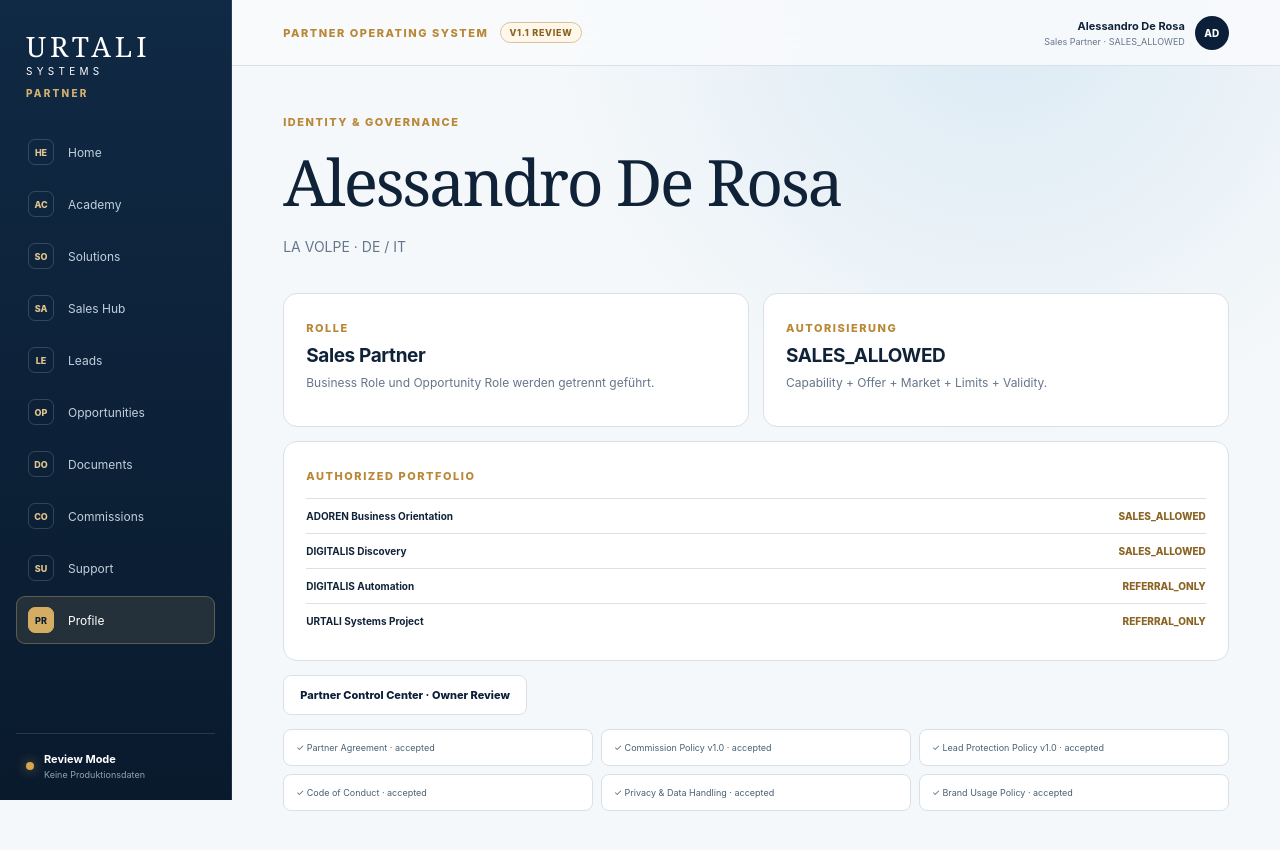
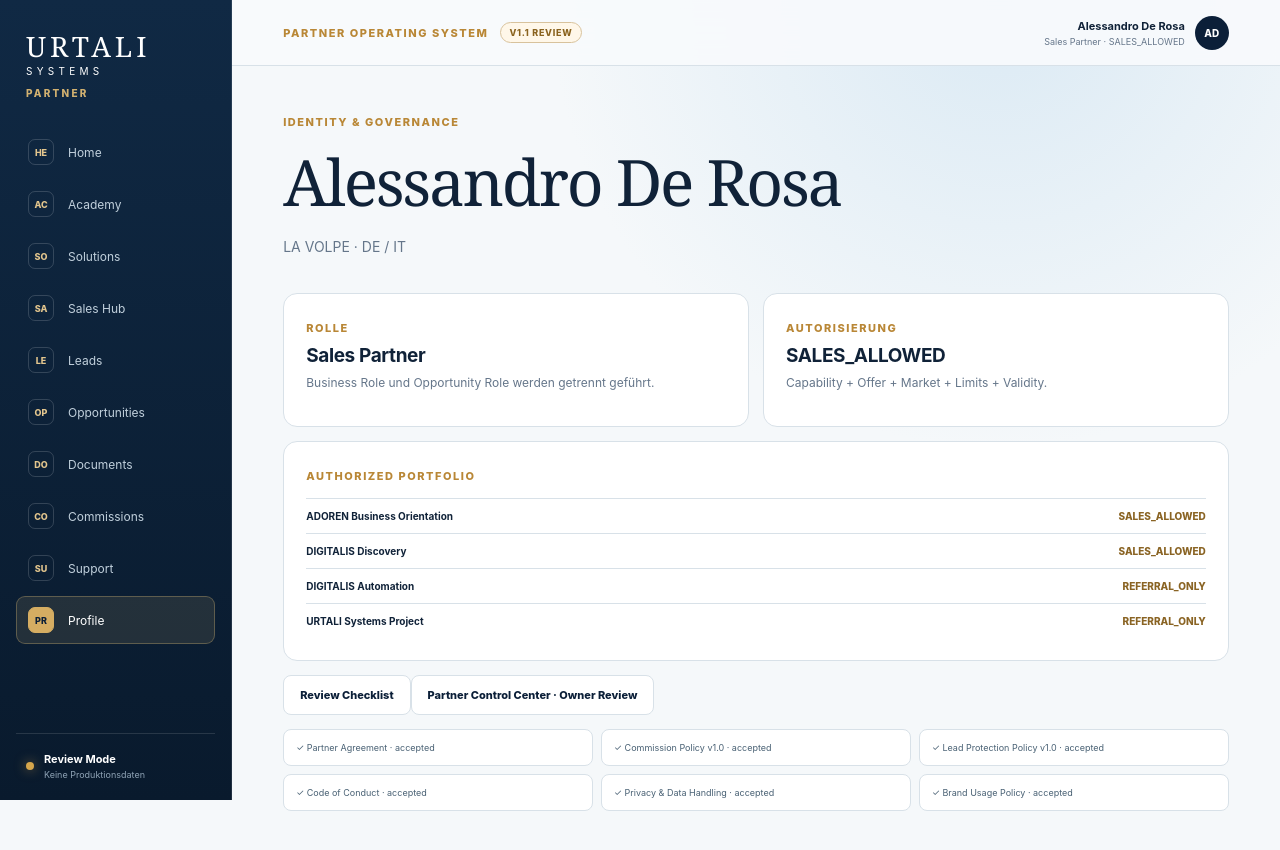
Before and after one commit to lavolpeofficial/vito-platform, a Next.js app in the folder apps/partner-portal/: page /profile in a window 1280 px wide. Shown: the top 850 px of the page. Built offline with nearby package versions, Linux system fonts and the light colour scheme.

Commit message:
feat(partner-portal): expose owner review shortcuts

```diff
--- a/apps/partner-portal/app/(portal)/profile/page.tsx
+++ b/apps/partner-portal/app/(portal)/profile/page.tsx
@@ -18,7 +18,7 @@ export default function ProfilePage() {
           {solutions.map((solution) => <div key={solution.id}><strong>{solution.name}</strong><span>{solution.permission}</span></div>)}
         </div>
       </section>
-      <div className="owner-review-link"><a className="button secondary" href="/admin">Partner Control Center · Owner Review</a></div><section className="governance-grid">
+      <div className="owner-review-link"><a className="button secondary" href="/review">Review Checklist</a><a className="button secondary" href="/admin">Partner Control Center · Owner Review</a></div><section className="governance-grid">
         {['Partner Agreement · accepted','Commission Policy v1.0 · accepted','Lead Protection Policy v1.0 · accepted','Code of Conduct · accepted','Privacy & Data Handling · accepted','Brand Usage Policy · accepted'].map((item) => <div key={item}>✓ {item}</div>)}
       </section>
     </>
```
